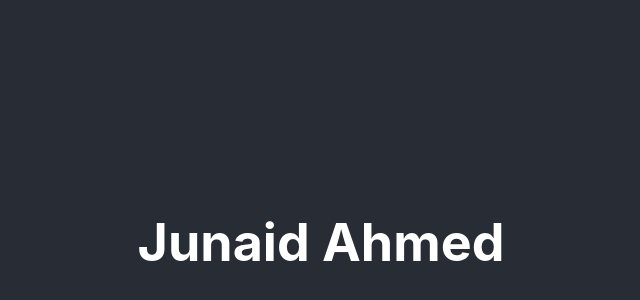
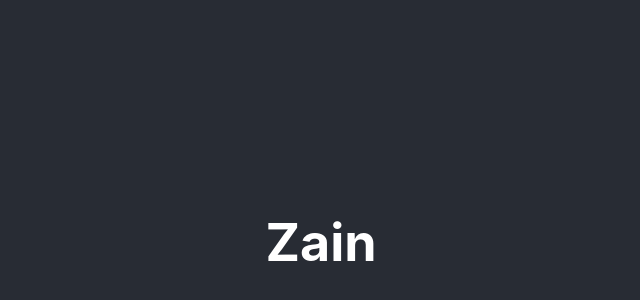
Before and after one commit to AbdulAhadKhan/build-cycle-test, a React (Create React App) app: page / in a window 1280 px wide. Shown: the part 158-458 px from the top of the page, without its empty margins (319-959 px from the left). Built offline with nearby package versions, Linux system fonts and the light colour scheme.

Commit message:
Zain test

```diff
--- a/src/App.js
+++ b/src/App.js
@@ -5,7 +5,7 @@ function App() {
   return (
     <div className="App">
       <header className="App-header">
-      <h1>Junaid Ahmed</h1>
+      <h1>Zain</h1>
       </header>
     </div>
   );
```
